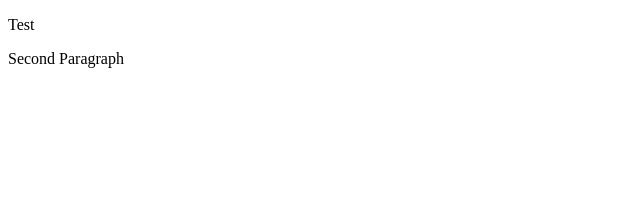
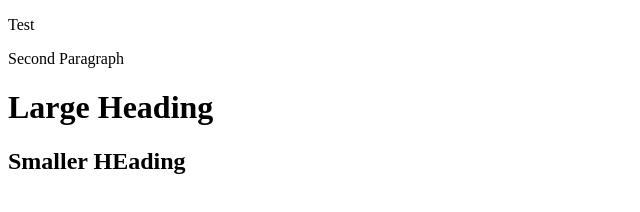
Before and after one commit to paytonmeuw/teamproject, a plain HTML site: page newPage.html in a window 1280 px wide. Shown: the whole page, without its empty margins (0-640 px from the left). Drawn offline with Linux system fonts and the light colour scheme.

Commit message:
Styling on NewPage

```diff
--- a/newPage.html
+++ b/newPage.html
@@ -9,5 +9,7 @@
 <body>
     <p>Test</p>
     <p>Second Paragraph</p>
+    <h1>Large Heading</h1>
+    <h2>Smaller HEading</h2>
 </body>
 </html>
```
